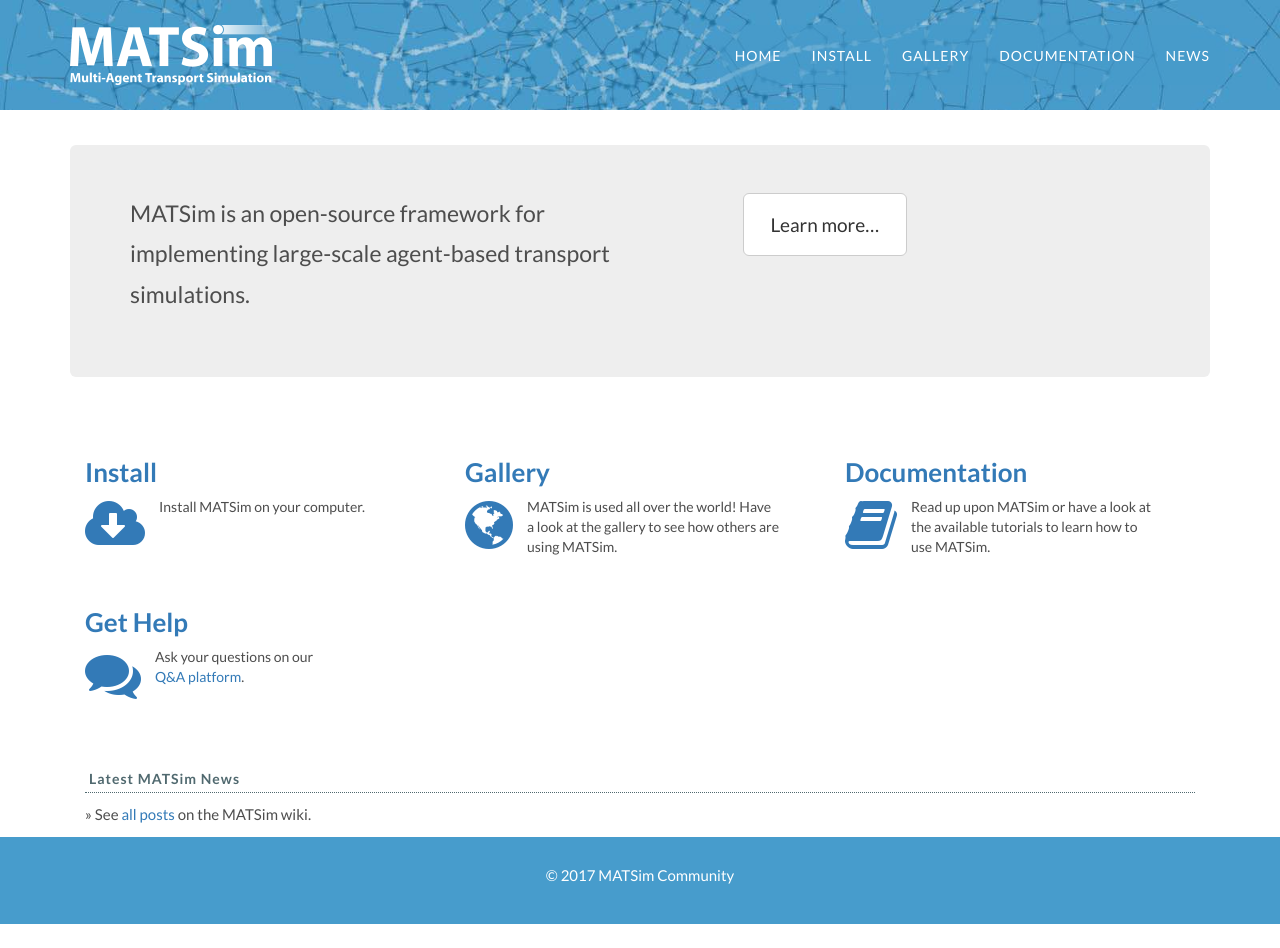
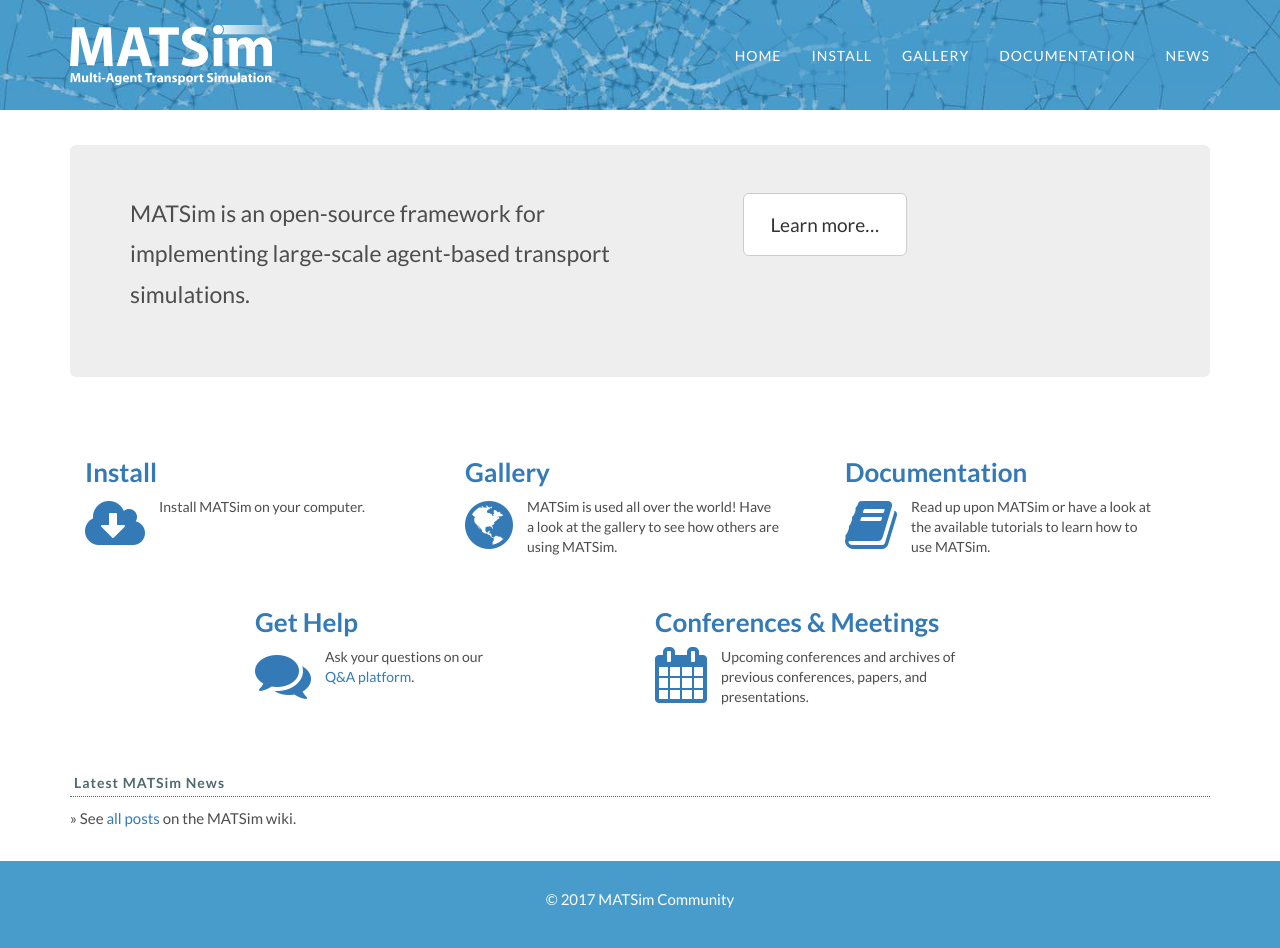
Before and after one commit to matsim-org/jekyll-website, a Jekyll site: the page built from index.html, in a window 1280 px wide and 948 px high. Built offline with Jekyll 4.4.1, drawn with Linux system fonts in a browser that asks for light colours; some web fonts are replaced.

Commit message:
Add Conferences page

```diff
--- a/index.html
+++ b/index.html
@@ -17,7 +17,9 @@
   <div class="col-md-12 text-left">
 
   <div class="col-md-4 text-left section-thumb">
-      <h3><a href="/downloads/">Install</a></h3>
+      <h3><a href="/downloads/">
+      Install
+      </a></h3>
       <span class="pull-left"><a href="downloads"><i class="fa fa-cloud-download fa-4x">&nbsp;</i></a></span>
       Install MATSim on your computer.
   </div>
@@ -31,18 +33,34 @@
   </div>
 
     <div class="col-md-4 text-left section-thumb">
-      <a href="/docs/">
-	<h3>Documentation</h3></a>
+      <h3><a href="/docs/">
+      Documentation
+      </a></h3>
       <span class="pull-left"><a href="/docs"><i class="fa fa-book fa-4x">&nbsp;</i></a></span>
       Read up upon MATSim or have a look at the available tutorials to learn how to use MATSim.
     </div>
 
+</div>
+<div class="row">
+
+  <div class="col-md-2" id="news"></div>
+
   <div class="col-md-4 text-left section-thumb">
-      <a href="/faq">
-	<h3>Get Help</h3></a>
-      <span class="pull-left"><a href="/faq"><i class="fa fa-comments fa-4x">&nbsp;</i></a></span>
-      Ask your questions on our<br/><a href="/faq">Q&A platform</a>.
+      <h3><a href="http://matsim.org/faq">
+      Get Help
+      </a></h3>
+      <span class="pull-left"><a href="http://matsim.org/faq"><i class="fa fa-comments fa-4x">&nbsp;</i></a></span>
+      Ask your questions on our<br/><a href="http://matsim.org/faq">Q&A platform</a>.
   </div>
+
+  <div class="col-md-4 text-left section-thumb">
+      <h3><a href="/conferences">
+      Conferences &amp; Meetings
+      </a></h3>
+      <span class="pull-left"><a href="conferences"><i class="fa fa-calendar fa-4x">&nbsp;</i></a></span>
+      Upcoming conferences and archives of previous conferences, papers, and presentations.</a>
+  </div>
+
 
     <!-- Commenting this out for the time being in attempt to point people to rather cloning the matsim-example-project.  kai, oct'17 -->
     <!-- <div class="col-md-4 text-left section-thumb"> -->
@@ -52,9 +70,7 @@
     <!-- MATSim is open source software written in Java. Visit us <a href="https://github.com/matsim-org/matsim">on GitHub</a> to have a look at the source code. -->
     <!-- </div> -->
 
-  </div>
-
-  <!-- <div class="col-md-2" id="news"></div> -->
+  <div class="col-md-2" id="news"></div>
 
 </div>
 
@@ -66,6 +82,8 @@
 </div>
 
 <div class="col-md-12 posts">
+
+  <!-- The news items in _data/news.yml are auto-generated from the CI build script once an hour. -->
 
   {% for post in site.data.news %}
   <article class="post">
```
Also changed, not shown: conferences/index.md (added, +63 -0 lines). Lines whose indentation alone changed are shown as unchanged.
